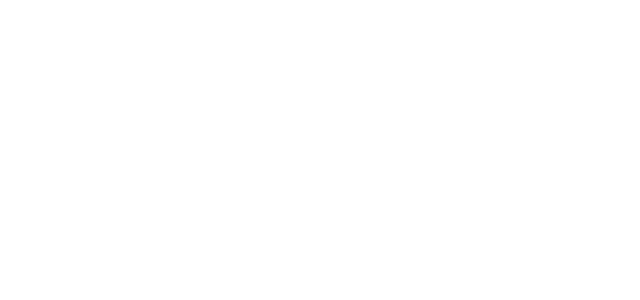
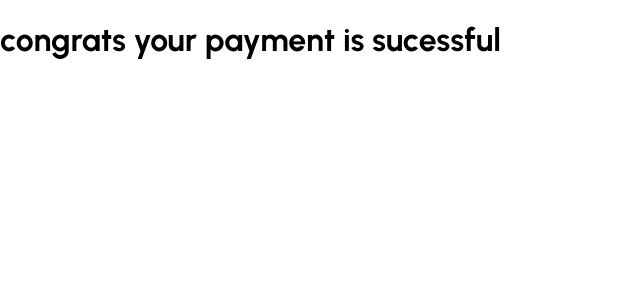
Before and after one commit to malekaridhi/ecommerceMern, a React (Create React App) app in the folder ecommerce/: page /success in a window 1280 px wide. Before the commit this address had no page. Shown: the top 300 px of the page, without its empty margins (0-640 px from the left). Built offline with nearby package versions, Linux system fonts and the light colour scheme.

Commit message:
stripe chekout

```diff
--- a/ecommerce/src/App.js
+++ b/ecommerce/src/App.js
@@ -23,7 +23,7 @@
     <Route exact path="/products/:category" element={<ProductList/>} />
     <Route exact path="/product/:id" element={<Product/>} />
     <Route exact path="/cart" element={<Cart/>} />
-    <Route exact path="/sucess" element={<Success/>} />
+    <Route exact path="/success" element={<Success/>} />
     <Route exact path="/register" element={<Register/>} />
     <Route exact path="/login" element={<Login/>} />
    </Routes>
--- a/ecommerce/src/components/success.jsx
+++ b/ecommerce/src/components/success.jsx
@@ -1,5 +1,7 @@
 import React from 'react';
+import styled from "styled-components";
 import { useLocation } from 'react-router-dom';
+const Container = styled.div``
 const Success = () => {
     const location = useLocation()
     console.log(location)
```
